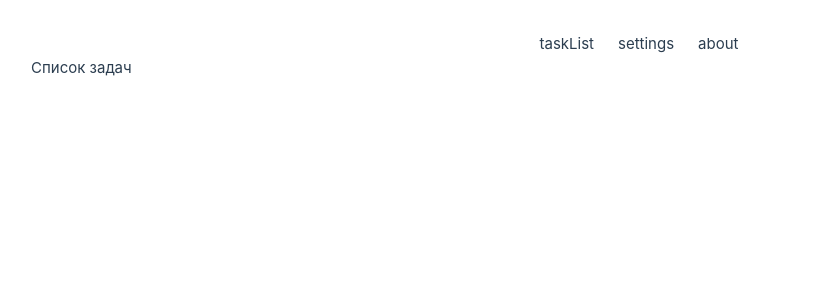
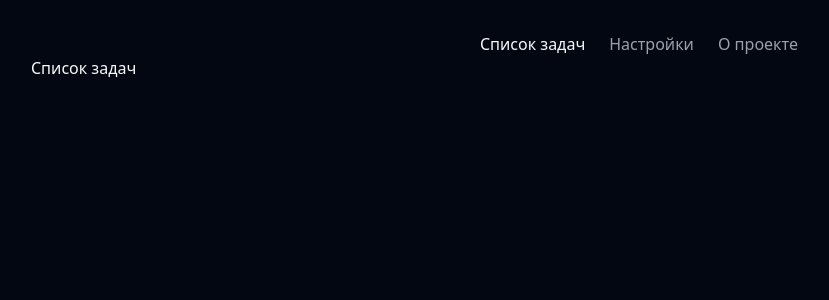
Before and after one commit to Beleks/todo-list-test, a Vue app: page / in a window 1280 px wide. Shown: the top 300 px of the page, without its empty margins (1-830 px from the left). Built offline with nearby package versions, Linux system fonts and the light colour scheme.

Commit message:
Use RouterLink instead of div
- Изменение стилей активной вкладки в меню

```diff
--- a/src/App.vue
+++ b/src/App.vue
@@ -1,50 +1,30 @@
 <script setup>
-import {RouterLink, RouterView, useRouter} from 'vue-router'
+import { useRouter } from 'vue-router'
 
-const menuItems = ['taskList', 'settings', 'about']
-const router = useRouter()
-
-function choosePage(item) {
-  router.replace({name: item})
-}
+const menuItems = [
+  { title: 'Список задач', routeName: 'taskList' },
+  { title: 'Настройки', routeName: 'settings' },
+  { title: 'О проекте', routeName: 'about' },
+]
 </script>
 
 <template>
-  <div class="flex justify-center gap-6">
-    <div v-for="item in menuItems" @click="choosePage(item)">
-      {{ item }}
-    </div>
+  <div class="flex justify-center gap-6 text-gray-400">
+    <RouterLink
+      replace
+      v-for="item in menuItems"
+      :to="{ name: item.routeName }"
+      class="font-sans font-medium"
+      activeClass="text-gray-50"
+    >
+      {{ item.title }}
+    </RouterLink>
   </div>
 
   <RouterView />
 </template>
 
 <style scoped>
-
 @media (min-width: 1024px) {
-  header {
-    display: flex;
-    place-items: center;
-    padding-right: calc(var(--section-gap) / 2);
-  }
-
-  .logo {
-    margin: 0 2rem 0 0;
-  }
-
-  header .wrapper {
-    display: flex;
-    place-items: flex-start;
-    flex-wrap: wrap;
-  }
-
-  nav {
-    text-align: left;
-    margin-left: -1rem;
-    font-size: 1rem;
-
-    padding: 1rem 0;
-    margin-top: 1rem;
-  }
 }
 </style>
--- a/src/assets/base.css
+++ b/src/assets/base.css
@@ -1,52 +1,9 @@
 /* color palette from <https://github.com/vuejs/theme> */
 :root {
-  --vt-c-white: #ffffff;
-  --vt-c-white-soft: #f8f8f8;
-  --vt-c-white-mute: #f2f2f2;
-
-  --vt-c-black: #181818;
-  --vt-c-black-soft: #222222;
-  --vt-c-black-mute: #282828;
-
-  --vt-c-indigo: #2c3e50;
-
-  --vt-c-divider-light-1: rgba(60, 60, 60, 0.29);
-  --vt-c-divider-light-2: rgba(60, 60, 60, 0.12);
-  --vt-c-divider-dark-1: rgba(84, 84, 84, 0.65);
-  --vt-c-divider-dark-2: rgba(84, 84, 84, 0.48);
-
-  --vt-c-text-light-1: var(--vt-c-indigo);
-  --vt-c-text-light-2: rgba(60, 60, 60, 0.66);
-  --vt-c-text-dark-1: var(--vt-c-white);
-  --vt-c-text-dark-2: rgba(235, 235, 235, 0.64);
-}
-
-/* semantic color variables for this project */
-:root {
-  --color-background: var(--vt-c-white);
-  --color-background-soft: var(--vt-c-white-soft);
-  --color-background-mute: var(--vt-c-white-mute);
-
-  --color-border: var(--vt-c-divider-light-2);
-  --color-border-hover: var(--vt-c-divider-light-1);
-
-  --color-heading: var(--vt-c-text-light-1);
-  --color-text: var(--vt-c-text-light-1);
-
-  --section-gap: 160px;
 }
 
 @media (prefers-color-scheme: dark) {
   :root {
-    --color-background: var(--vt-c-black);
-    --color-background-soft: var(--vt-c-black-soft);
-    --color-background-mute: var(--vt-c-black-mute);
-
-    --color-border: var(--vt-c-divider-dark-2);
-    --color-border-hover: var(--vt-c-divider-dark-1);
-
-    --color-heading: var(--vt-c-text-dark-1);
-    --color-text: var(--vt-c-text-dark-2);
   }
 }
 
@@ -55,32 +12,13 @@
 *::after {
   box-sizing: border-box;
   margin: 0;
-  font-weight: normal;
 }
 
 body {
   min-height: 100vh;
-  color: var(--color-text);
-  background: var(--color-background);
+  color: var(--color-gray-50);
+  background: var(--color-gray-950);
   transition:
     color 0.5s,
     background-color 0.5s;
-  line-height: 1.6;
-  font-family:
-    Inter,
-    -apple-system,
-    BlinkMacSystemFont,
-    'Segoe UI',
-    Roboto,
-    Oxygen,
-    Ubuntu,
-    Cantarell,
-    'Fira Sans',
-    'Droid Sans',
-    'Helvetica Neue',
-    sans-serif;
-  font-size: 15px;
-  text-rendering: optimizeLegibility;
-  -webkit-font-smoothing: antialiased;
-  -moz-osx-font-smoothing: grayscale;
 }
--- a/src/assets/main.css
+++ b/src/assets/main.css
@@ -5,32 +5,4 @@
   max-width: 1280px;
   margin: 0 auto;
   padding: 2rem;
-  font-weight: normal;
 }
-
-/*a,*/
-/*.green {*/
-/*  text-decoration: none;*/
-/*  color: hsla(160, 100%, 37%, 1);*/
-/*  transition: 0.4s;*/
-/*  padding: 3px;*/
-/*}*/
-
-/*@media (hover: hover) {*/
-/*  a:hover {*/
-/*    background-color: hsla(160, 100%, 37%, 0.2);*/
-/*  }*/
-/*}*/
-
-/*@media (min-width: 1024px) {*/
-/*  body {*/
-/*    display: flex;*/
-/*    place-items: center;*/
-/*  }*/
-
-/*  #app {*/
-/*    display: grid;*/
-/*    grid-template-columns: 1fr 1fr;*/
-/*    padding: 0 2rem;*/
-/*  }*/
-/*}*/
```
